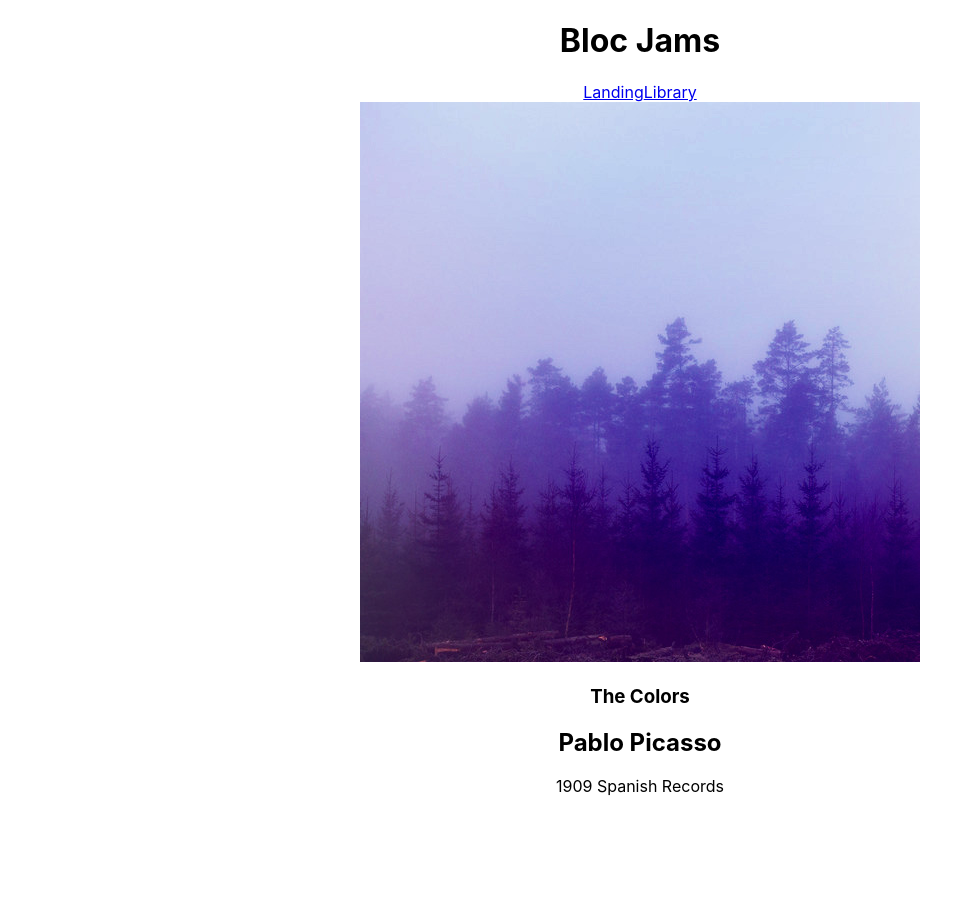
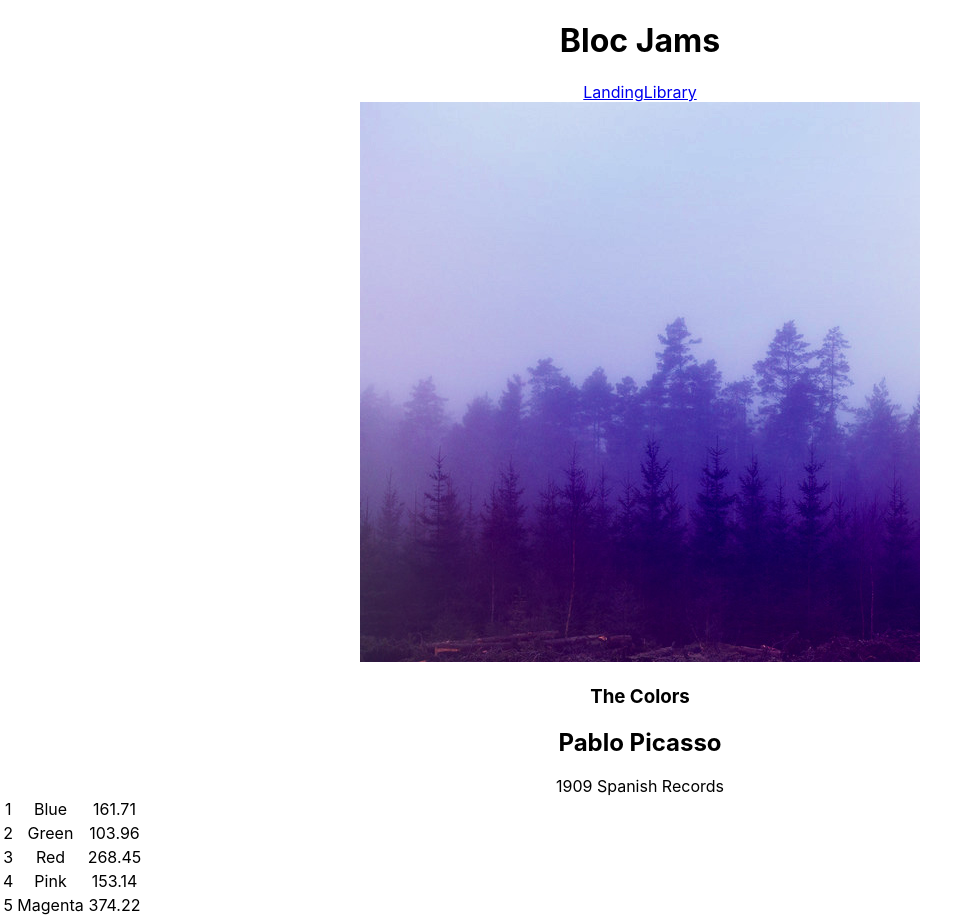
Before and after one commit to MrKettles/bloc-jams-react, a React (Create React App) app: page /album/the-colors in a window 1280 px wide. Shown: the whole page, without its empty margins (0-979 px from the left). Before the commit the page ends 800 px from the top, so only its background shows below. Built offline with nearby package versions, Linux system fonts and the light colour scheme.

Commit message:
Components: Album Assignment - Added song info to table

```diff
--- a/src/components/Album.js
+++ b/src/components/Album.js
@@ -32,6 +32,15 @@
 						<col id='song-duration-column' />
 					</colgroup>
 					<tbody>
+						{
+							this.state.album.songs.map( (song, index) =>
+								<tr key={index} >
+									<td className='song-number'>{index+1}</td>
+									<td className='song-title'>{song.title}</td>
+									<td className='song-duration'>{song.duration}</td>
+								</tr>
+							)
+						}
 					</tbody>
 				</table>
 			</section>
```
